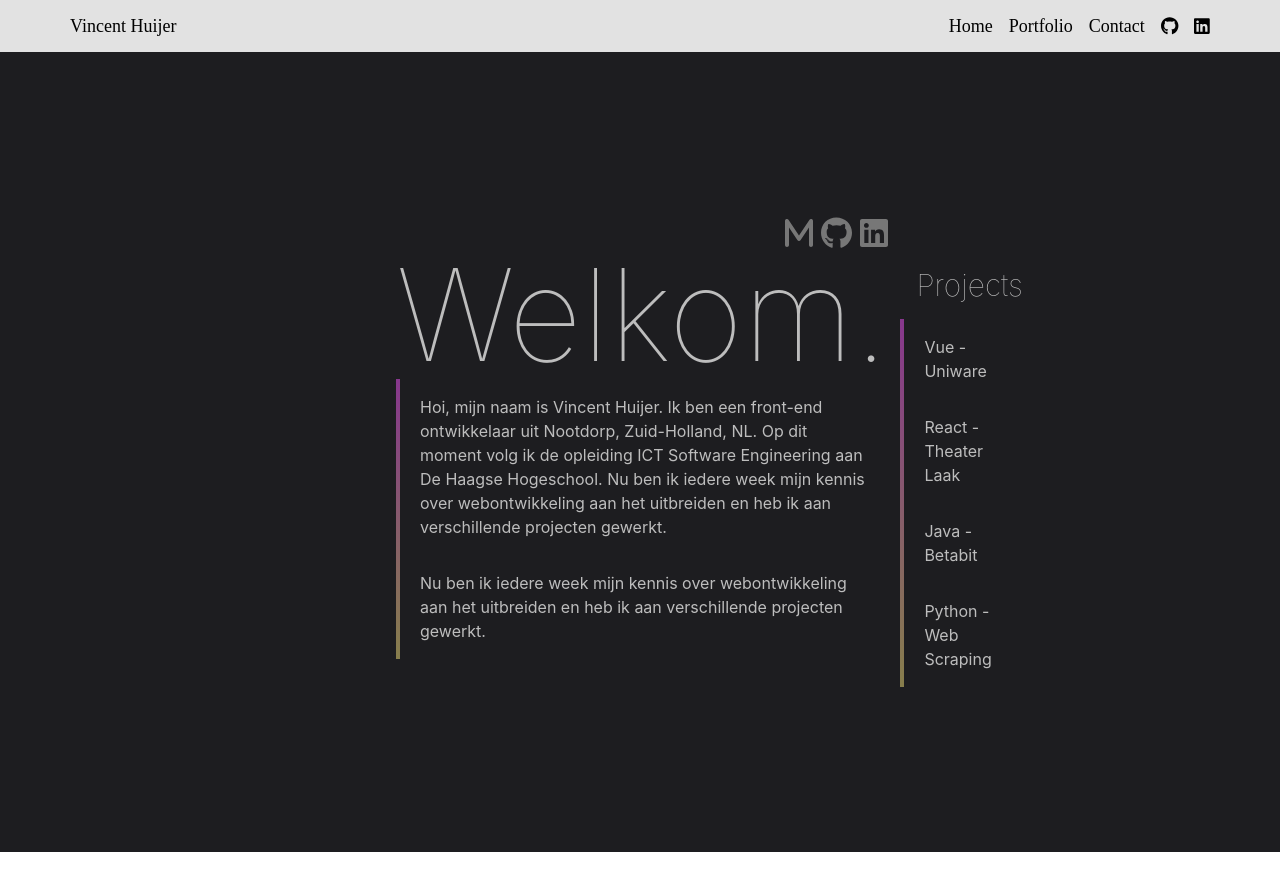
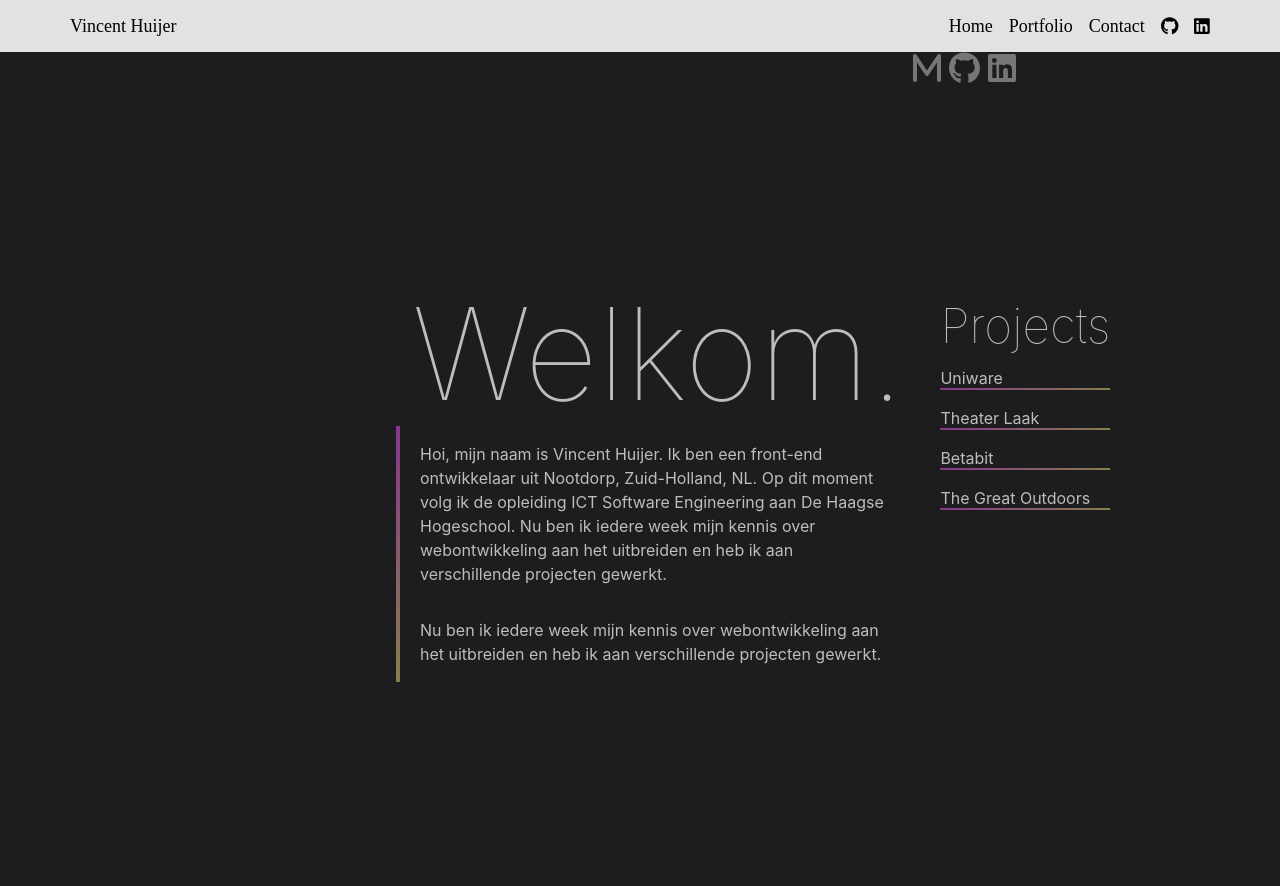
Before and after one commit to VincentHuijer/PortfolioWebsite, a React (Create React App) app: page /profiel in a window 1280 px wide. Before the commit the page ends 852 px from the top, so only its background shows below. Built offline with nearby package versions, Linux system fonts and the light colour scheme.

Commit message:
more WIP

```diff
--- a/src/components/GenericArticle.js
+++ b/src/components/GenericArticle.js
@@ -1,20 +1,21 @@
 import React from 'react';
+import { Link } from 'react-router-dom';
 
 const GenericArticle = ({ imageSrc, title, text, linkReference, linkText }) => {
   return (
     <div className="border-b border-gray-300 mb-5 p-4 md:grid md:grid-cols-4 md:gap-4">
       <div className="md:col-span-1">
-        <a href={linkReference}>
+        <Link to={`/${linkReference}`}>
           <img src={imageSrc} alt="Generic" className="w-full h-auto" />
-        </a>
+        </Link>
       </div>
       <div className="md:col-span-3 flex flex-col mt-4 md:mt-0">
         <div className="font-serif text-xl mb-2">
-          <a href={linkReference}>{title}</a>
+          <Link to={`/${linkReference}`}>{title}</Link>
         </div>
         <div className="font-sans flex-grow">{text}</div>
         <div className="flex justify-end mt-2 ml-5">
-          <a href={linkReference} className="text-gray-300 ml-auto font-sans text-sm">{linkText}</a>
+        <Link to={`/${linkReference}`} className="text-gray-300 ml-auto font-sans text-sm">{linkText}</Link>
         </div>
       </div>
     </div>
--- a/src/components/Navbar.js
+++ b/src/components/Navbar.js
@@ -2,6 +2,7 @@ import ContactModal from '../components/ContactModal';
 import React, { useState } from 'react';
 import { FontAwesomeIcon } from '@fortawesome/react-fontawesome';
 import { faGithub, faLinkedin } from '@fortawesome/free-brands-svg-icons';
+import { Link } from 'react-router-dom';
 
 const Navbar = () => {
   const [isContactModalOpen, setContactModalOpen] = useState(false);
@@ -12,11 +13,11 @@ const Navbar = () => {
     <nav className="bg-[#E2E2E2] p-3">
       <div className="container mx-auto">
         <div className="flex items-center justify-between">
-          <a href="/" className="text-black text-lg font-serif">Vincent Huijer</a>
+          <Link to="/" className="text-black text-lg font-serif">Vincent Huijer</Link>
           <div className="flex space-x-4">
-            <a href="/" className="text-black text-lg font-serif">Home</a>
-            {/* <a href="/profiel" className="text-black text-sm font-serif">Profiel</a> */}
-            <a href="/Portfolio" className="text-black text-lg font-serif">Portfolio</a>
+            <Link to="/" className="text-black text-lg font-serif">Home</Link>
+            {/* <Link to="/profiel" className="text-black text-sm font-serif">Profiel</Link> */}
+            <Link to="/Portfolio" className="text-black text-lg font-serif">Portfolio</Link>
             <button className='text-black text-lg font-serif' onClick={openContactModal}>Contact</button>
             <ContactModal
               isOpen={isContactModalOpen}
--- a/src/views/Profiel.js
+++ b/src/views/Profiel.js
@@ -2,19 +2,27 @@ import React from 'react';
 import { FontAwesomeIcon } from '@fortawesome/react-fontawesome';
 import { faGithub, faLinkedin } from '@fortawesome/free-brands-svg-icons';
 import { faM } from '@fortawesome/free-solid-svg-icons';
+import Theaterlaak from './subviews/Ervaringen/TheaterLaak.js'
+import Uniware from './subviews/Ervaringen/Uniware'
+import Betabit from './subviews/Ervaringen/Betabit'
+import TheGreatOutdoors from './subviews/Ervaringen//TheGreatOutdoors'
+import { Link } from 'react-router-dom';
 
 const Profiel = () => {
   return (
     <div className="bg-[#1D1D20]">
-      <div className="flex flex-col items-start justify-center content-center h-screen text-gray-400 md:mx-96 ">
+      <div className='flex flex-col items-end mr-64'>
+
         <div className='hidden md:block text-[#777777] ml-auto'>
           <FontAwesomeIcon icon={faM} size="2x" className='mr-2'/>
           <FontAwesomeIcon icon={faGithub} size="2x" className='mr-2'/>
           <FontAwesomeIcon icon={faLinkedin} size="2x" className='mr-2'/>
         </div>
+      </div>
+      <div className="flex flex-col items-start justify-center content-center h-screen text-gray-400 md:mx-96 ">
         <div className='flex flex-col md:flex-row'>
-          <div className='flex flex-col'>
-            <div className='font-thin ml-3 text-6xl md:text-9xl mb-10 md:mb-0'>
+          <div className='flex flex-col md:w-3/4'>
+            <div className='font-thin ml-7 text-6xl mb-5 md:text-9xl md:mb-2'>
               Welkom.
             </div>
             <div className='relative ml-3'>
@@ -27,27 +35,34 @@ const Profiel = () => {
               <div className='absolute top-0 left-0 bottom-0 w-1 bg-gradient-to-b from-[#87378D] to-[#877E4C]'></div>
             </div>
           </div>
-          <div className='flex flex-col'>
-            <div className='font-thin ml-3 text-2xl md:text-3xl  p-4'>
+          <div className='flex flex-col mt-3 ml-9'>
+            <div className='w-2/4 md:w-full'>
+              <div className='font-thin text-2xl md:text-5xl mb-4'>
                 Projects
               </div>
-            <div className='relative ml-3'>
-              <div className='p-4 ml-2'>
-                Vue - Uniware
+              <div className='relative mb-4'>
+                <div className='absolute bottom-0 left-0 w-full h-0.5 bg-gradient-to-r from-[#87378D] to-[#877E4C]'></div>
+                <Link to="/Uniware" className='flex-grow whitespace-nowrap'>
+                Uniware
+              </Link>
               </div>
-              <div className='p-4 ml-2'>
-                React - Theater Laak
+              <div className='relative mb-4'>
+                <div className='absolute bottom-0 left-0 w-full h-0.5 bg-gradient-to-r from-[#87378D] to-[#877E4C]'></div>
+                <Link to="/TheaterLaak" className='flex-grow whitespace-nowrap'>
+                Theater Laak
+                </Link>
               </div>
-              <div className='p-4 ml-2'>
-                Java - Betabit
+              <div className='relative mb-4'>
+                <div className='absolute bottom-0 left-0 w-full h-0.5 bg-gradient-to-r from-[#87378D] to-[#877E4C]'></div>
+                Betabit
               </div>
-              <div className=' p-4 ml-2'>
-                Python - Web Scraping
-              </div>
-              <div className='absolute top-0 left-0 bottom-0 w-1 bg-gradient-to-b from-[#87378D] to-[#877E4C]'></div>
+              <div className='relative'>
+                <div className='absolute bottom-0 left-0 w-full h-0.5 bg-gradient-to-r from-[#87378D] to-[#877E4C]'></div>
+                The Great Outdoors
               </div>
             </div>
-
+            {/* <div className='absolute top-0 left-0 bottom-0 w-1 bg-gradient-to-b from-[#87378D] to-[#877E4C]'></div> */}
+            </div>
 </div>
         </div>
       </div>
```
Lines whose indentation alone changed are shown as unchanged.
